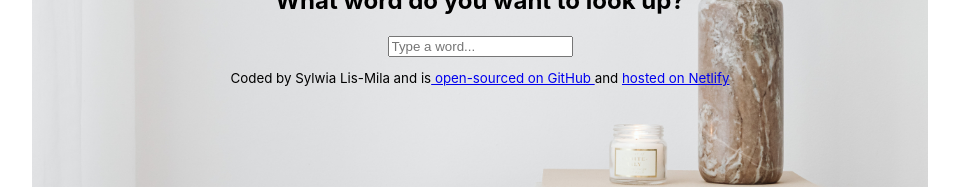
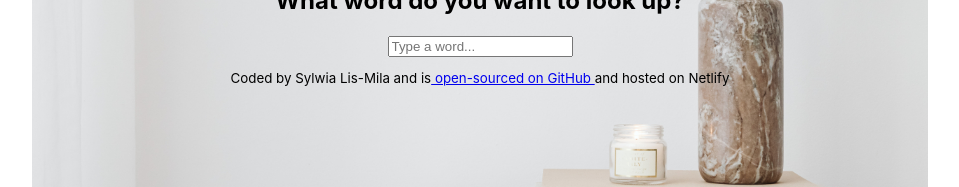
Before and after one commit to SylwiaLis-Mila/dictionary-project-sc, a React (Create React App) app: page / in a window 1280 px wide. Shown: the part 308-495 px from the top of the page, without its empty margins (160-1119 px from the left). Built offline with nearby package versions, Linux system fonts and the light colour scheme.

Commit message:
change a netlify url

```diff
--- a/src/App.css
+++ b/src/App.css
@@ -17,5 +17,5 @@ hr {
 }
 .App-footer {
   text-align: center;
-  margin: 30px 0;
+  margin: 10px 0;
 }
--- a/src/App.js
+++ b/src/App.js
@@ -20,7 +20,7 @@ export default function App() {
         <p>
               Coded by Sylwia Lis-Mila and is{""}
                <a href="https://github.com/SylwiaLis-Mila/dictionary-project-sc" target="_blank"> open-sourced on GitHub </a>
-               and <a href="https://cocky-curran-f6a8d9.netlify.app/">hosted on Netlify</a>
+               and hosted on Netlify
           </p>
         </small>
 
```
